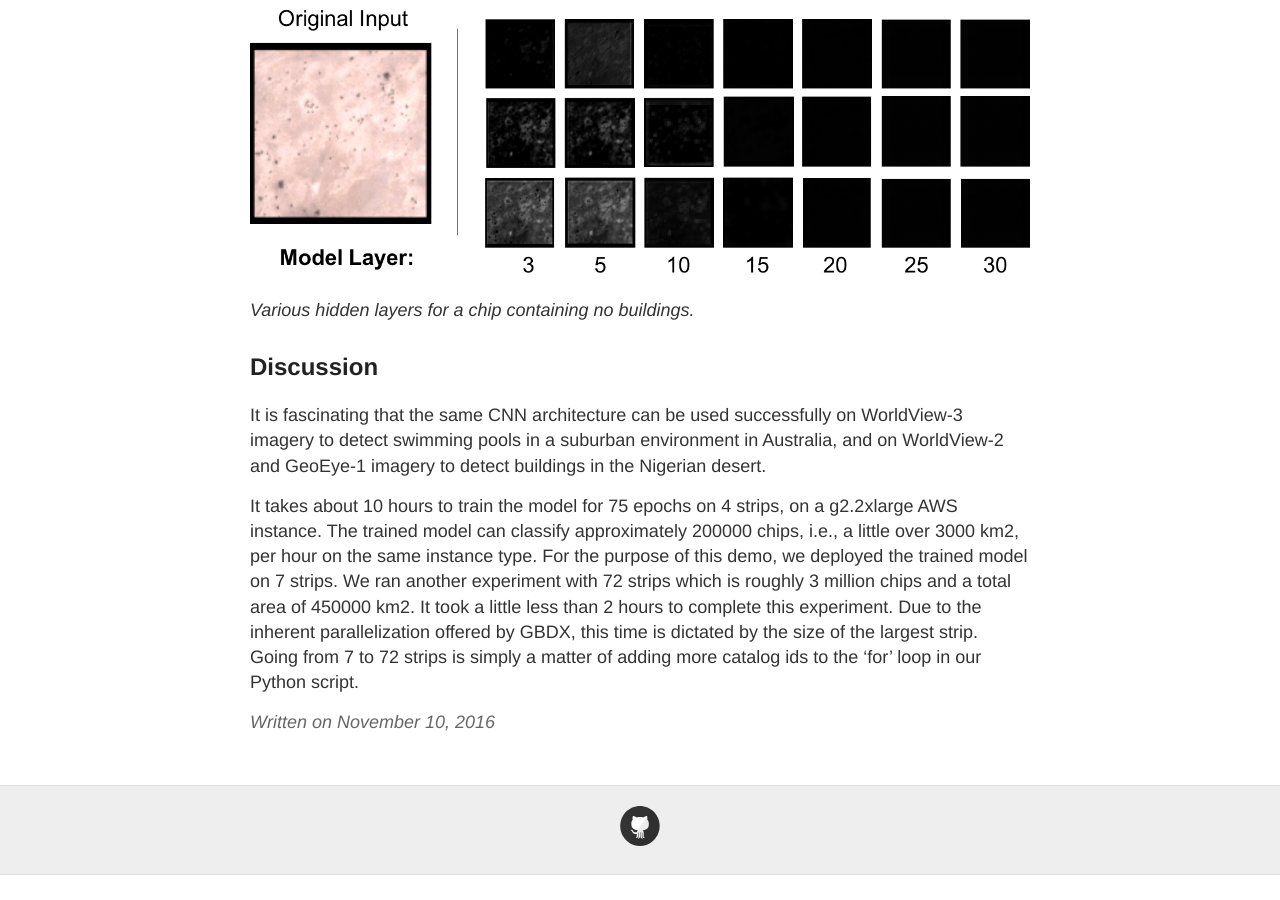
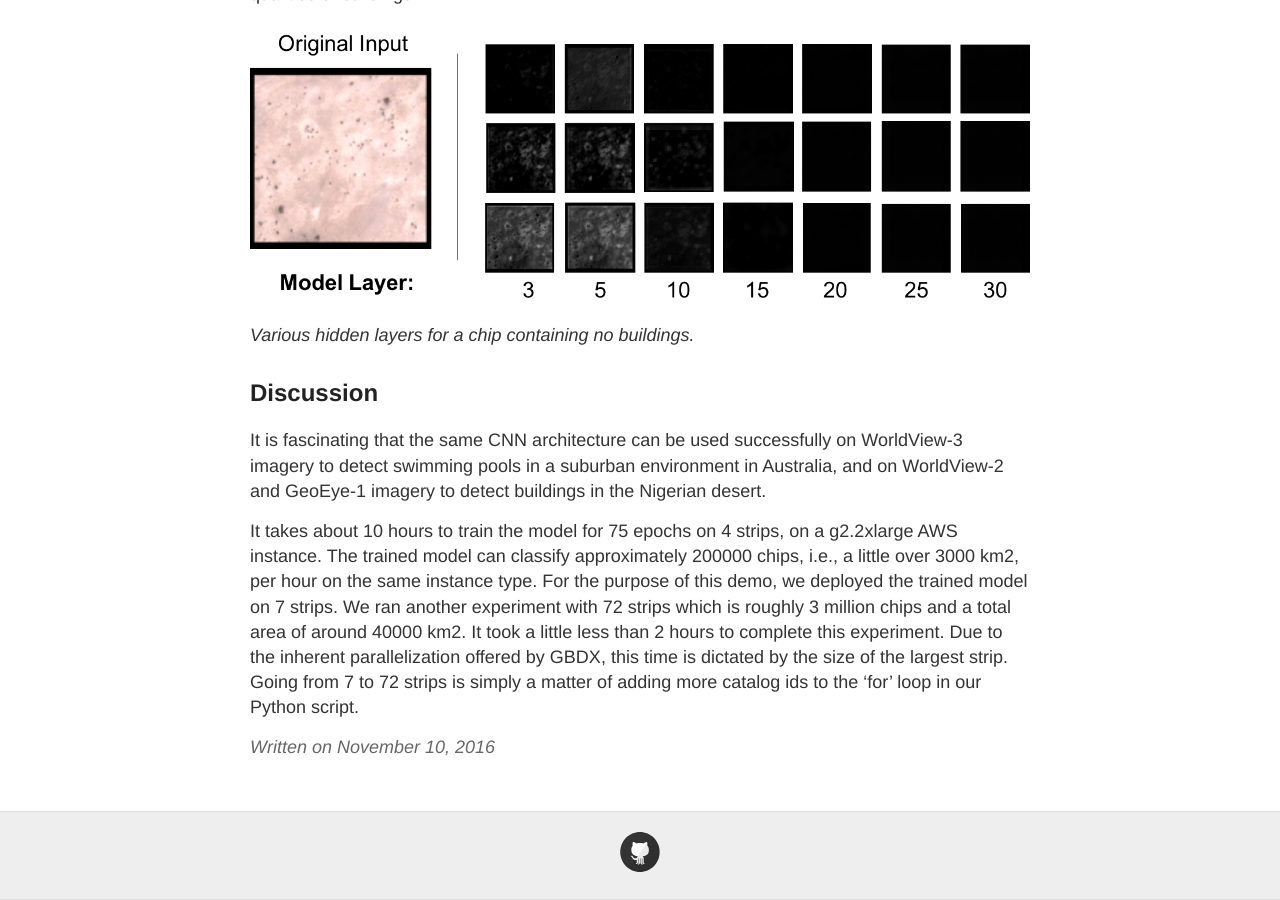
Before and after one commit to neoocm/PlatformStories.github.io, a Jekyll site: the page built from _posts/2016-11-10-building-detection.md, in a window 1280 px wide and 900 px high, scrolled down 5823 px. Built offline with Jekyll 4.4.1, drawn with Linux system fonts in a browser that asks for light colours; before the commit the page ends 6698 px from its top, so only the background shows below that; some of the changed text lies outside the part shown.

Commit message:
corrected total experiment area in discussion

```diff
--- a/_posts/2016-11-10-building-detection.md
+++ b/_posts/2016-11-10-building-detection.md
@@ -154,4 +154,4 @@
 detect swimming pools in a suburban environment in Australia, and on WorldView-2 and GeoEye-1 imagery to detect buildings in the Nigerian desert.
 
 It takes about 10 hours to train the model for 75 epochs on 4 strips, on a
-g2.2xlarge AWS instance. The trained model can classify approximately 200000 chips, i.e., a little over 3000 km2, per hour on the same instance type. For the purpose of this demo, we deployed the trained model on 7 strips. We ran another experiment with 72 strips which is roughly 3 million chips and a total area of 450000 km2. It took a little less than 2 hours to complete this experiment. Due to the inherent parallelization offered by GBDX, this time is dictated by the size of the largest strip. Going from 7 to 72 strips is simply a matter of adding more catalog ids to the 'for' loop in our Python script.
+g2.2xlarge AWS instance. The trained model can classify approximately 200000 chips, i.e., a little over 3000 km2, per hour on the same instance type. For the purpose of this demo, we deployed the trained model on 7 strips. We ran another experiment with 72 strips which is roughly 3 million chips and a total area of around 40000 km2. It took a little less than 2 hours to complete this experiment. Due to the inherent parallelization offered by GBDX, this time is dictated by the size of the largest strip. Going from 7 to 72 strips is simply a matter of adding more catalog ids to the 'for' loop in our Python script.
```
Also changed, not shown: other parts of _posts/2016-11-10-building-detection.md (+2 -2 lines).
